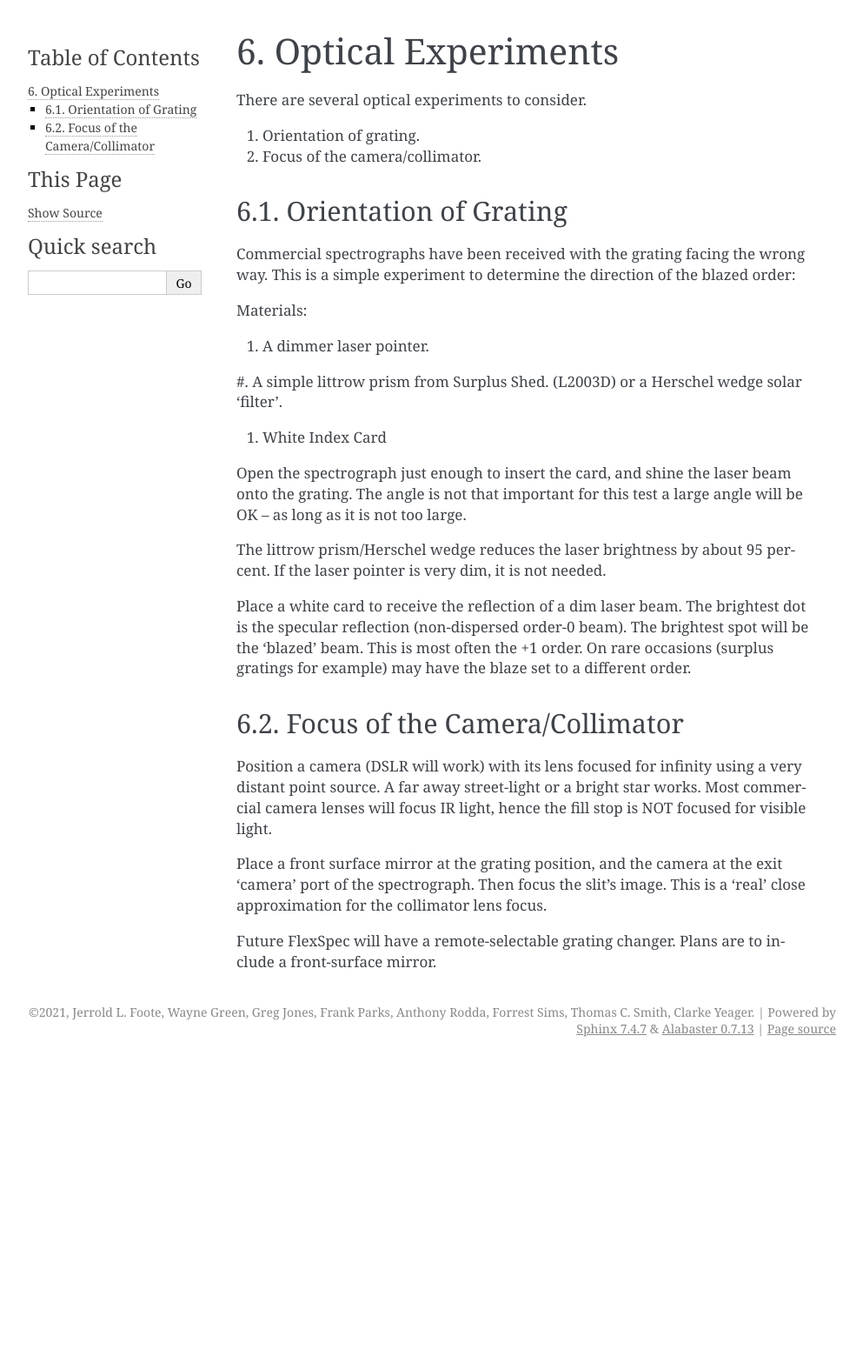
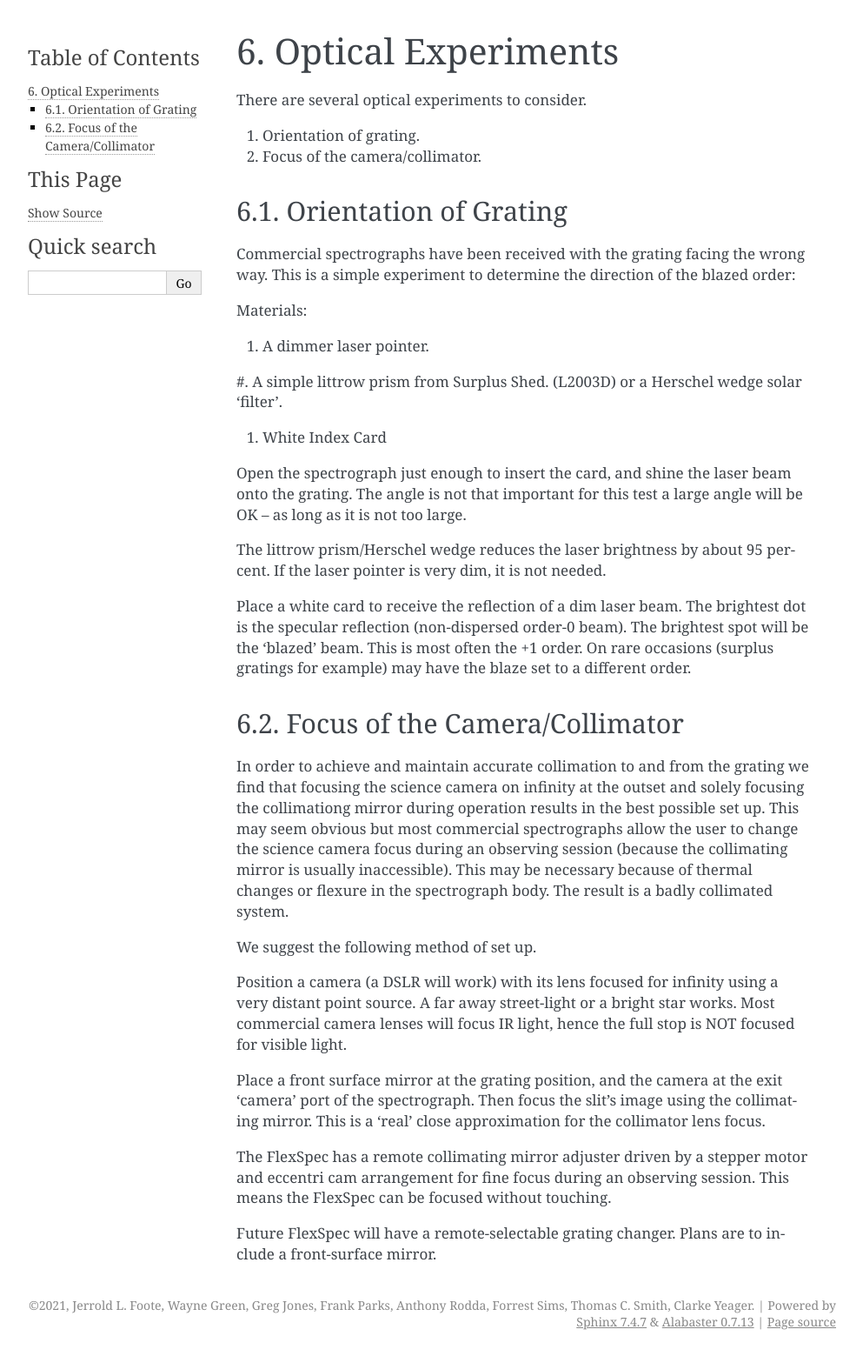
Before and after one commit to The-SMTSci/FlexSpec1, a Sphinx documentation site: the page built from docs/source/experiments.rst, in a window 1280 px wide. Shown: the whole page at 87% size, without its empty margins (148-1141 px from the left). Built offline with Sphinx 7.4.7, drawn with Linux system fonts in a browser that asks for light colours; before the commit the page ends 1222 px from its top, so only the background shows below that.

Commit message:
Update experiments.rst

```diff
--- a/docs/source/experiments.rst
+++ b/docs/source/experiments.rst
@@ -42,17 +42,33 @@ order.
 Focus of the Camera/Collimator
 ------------------------------
 
-Position a camera (DSLR will work) with its lens focused for
+In order to achieve and maintain accurate collimation to and from
+the grating we find that focusing the science camera on infinity at the
+outset and solely focusing the collimationg mirror during operation
+results in the best possible set up.  This may seem obvious but most
+commercial spectrographs allow the user to change the science camera
+focus during an observing session (because the collimating mirror is
+usually inaccessible).  This may be necessary because of thermal
+changes or flexure in the spectrograph body.  The result is
+a badly collimated system.
+
+We suggest the following method of set up.
+
+Position a camera (a DSLR will work) with its lens focused for
 infinity using a very distant point source. A far away
 street-light or a bright star works. Most commercial camera
-lenses will focus IR light, hence the fill stop is NOT
+lenses will focus IR light, hence the full stop is NOT
 focused for visible light.
 
 Place a front surface mirror at the grating position, and the camera
 at the exit 'camera' port of the spectrograph. Then focus the slit's
-image. This is a 'real' close approximation for the collimator lens
-focus.
+image using the collimating mirror. This is a 'real' close
+approximation for the collimator lens focus.
 
+The FlexSpec has a remote collimating mirror adjuster driven by
+a stepper motor and eccentri cam arrangement for fine focus during
+an observing session.  This means the FlexSpec can be focused
+without touching.
 
 Future FlexSpec will have a remote-selectable grating changer. Plans
 are to include a front-surface mirror.
```
